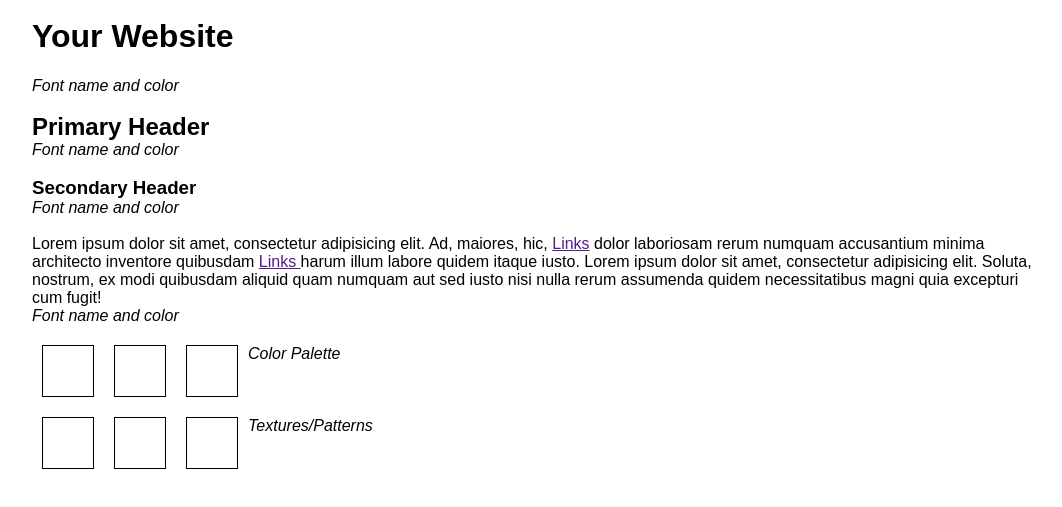
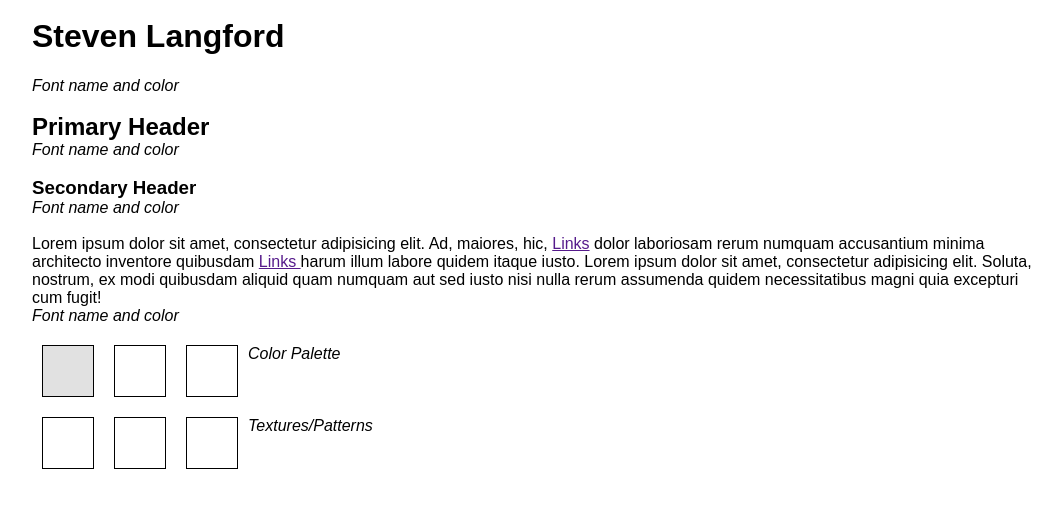
Before and after one commit to slangford034/P3-style-tile, a plain HTML site: page index.html in a window 1280 px wide. Shown: the part 227-734 px from the top of the page, without its empty margins (108-1170 px from the left). Drawn offline with Linux system fonts and the light colour scheme.

Commit message:
change name

```diff
--- a/css/styles.css
+++ b/css/styles.css
@@ -21,6 +21,10 @@ section {
 	width: 50px;
 }
 
+.color-1 {
+	background: #e1e1e1;
+}
+
 
 /* Show Grid */
 .showgrid {
--- a/index.html
+++ b/index.html
@@ -23,7 +23,7 @@
 
 		<section>
 
-			<h1>Your Website</h1>
+			<h1>Steven Langford</h1>
 			<em>Font name and color</em>
 
 			<br><br>
```
